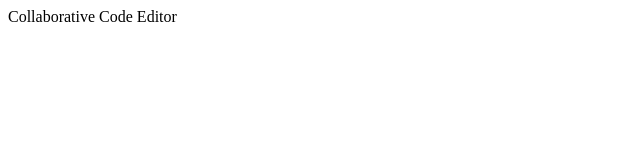
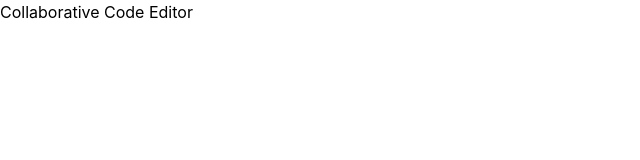
Before and after one commit to Merger-Flow/merge-flow, a React (Vite) app in the folder web/: page / in a window 1280 px wide. Shown: the top 160 px of the page, without its empty margins (0-640 px from the left). Built offline with nearby package versions, Linux system fonts and the light colour scheme.

Commit message:
initial commit

```diff
--- a/web/src/index.css
+++ b/web/src/index.css
@@ -0,0 +1,22 @@
+@import "tailwindcss";
+
+@theme {
+  --color-vscode-bg: #1e1e1e;
+  --color-vscode-sidebar: #252526;
+  --color-vscode-activity: #333333;
+  --color-vscode-panel: #181818;
+  --color-vscode-status: #007acc;
+  --color-vscode-border: #3c3c3c;
+  --color-vscode-text: #cccccc;
+  --color-vscode-muted: #858585;
+  --color-vscode-active-tab: #1e1e1e;
+  --color-vscode-inactive-tab: #2d2d2d;
+}
+
+html,
+body,
+#root {
+  width: 100%;
+  height: 100%;
+  margin: 0;
+}
```
